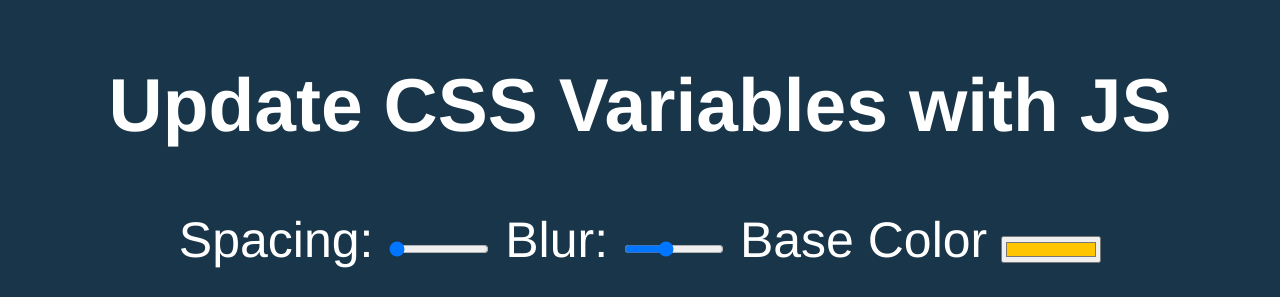
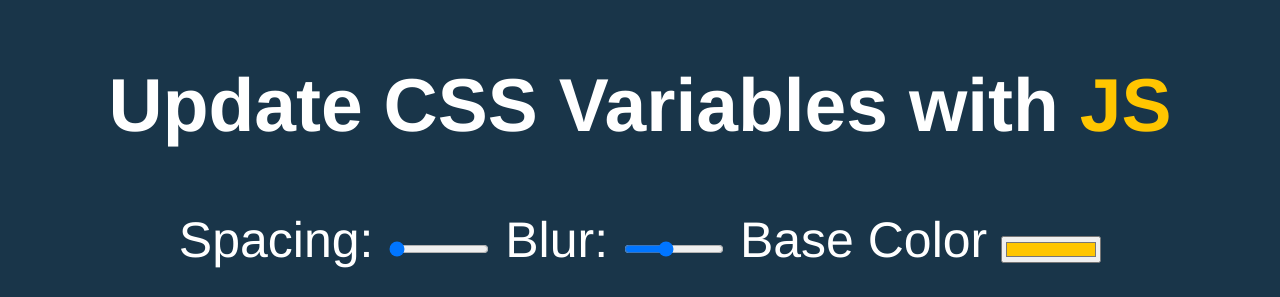
Before and after one commit to loagsword/javascript30, a plain HTML site: page 03 - CSS Variables/index.html in a window 1280 px wide. Shown: the top 297 px of the page. Drawn offline with Linux system fonts and the light colour scheme.

Commit message:
feature: added variables to styles

```diff
--- a/03 - CSS Variables/index.html
+++ b/03 - CSS Variables/index.html
@@ -21,6 +21,22 @@
   <img src="https://source.unsplash.com/7bwQXzbF6KE/800x500">
 
   <style>
+
+    :root {
+      --base: #ffc600;
+      --spacing: 20px;
+      --blur: 10px;
+    }
+
+    img {
+      padding: var(--spacing);
+      background: var(--base);
+      filter: blur(var(--blur));
+    }
+
+    .hl {
+      color: var(--base);
+    }
 
     /*
       misc styles, nothing to do with CSS variables
```
